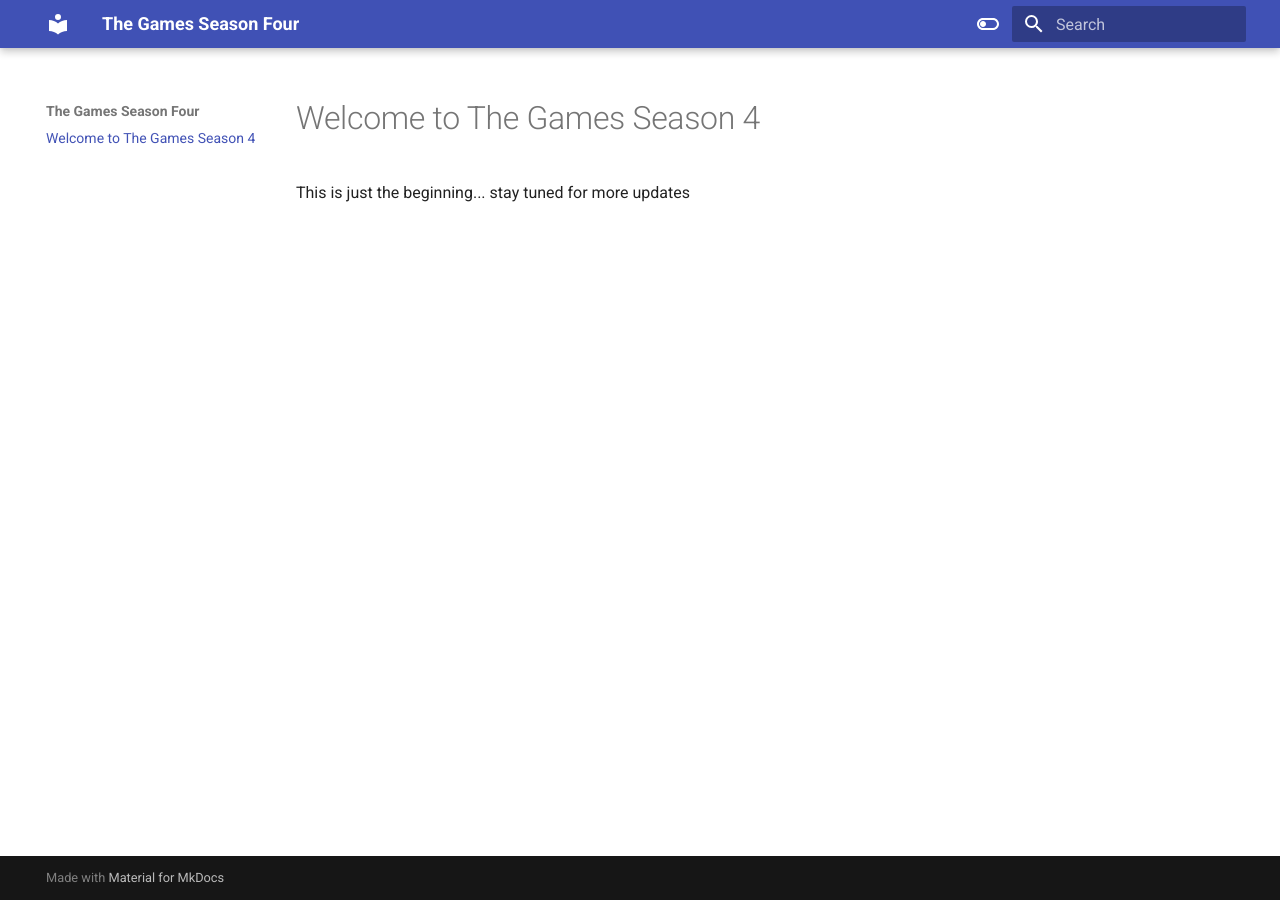
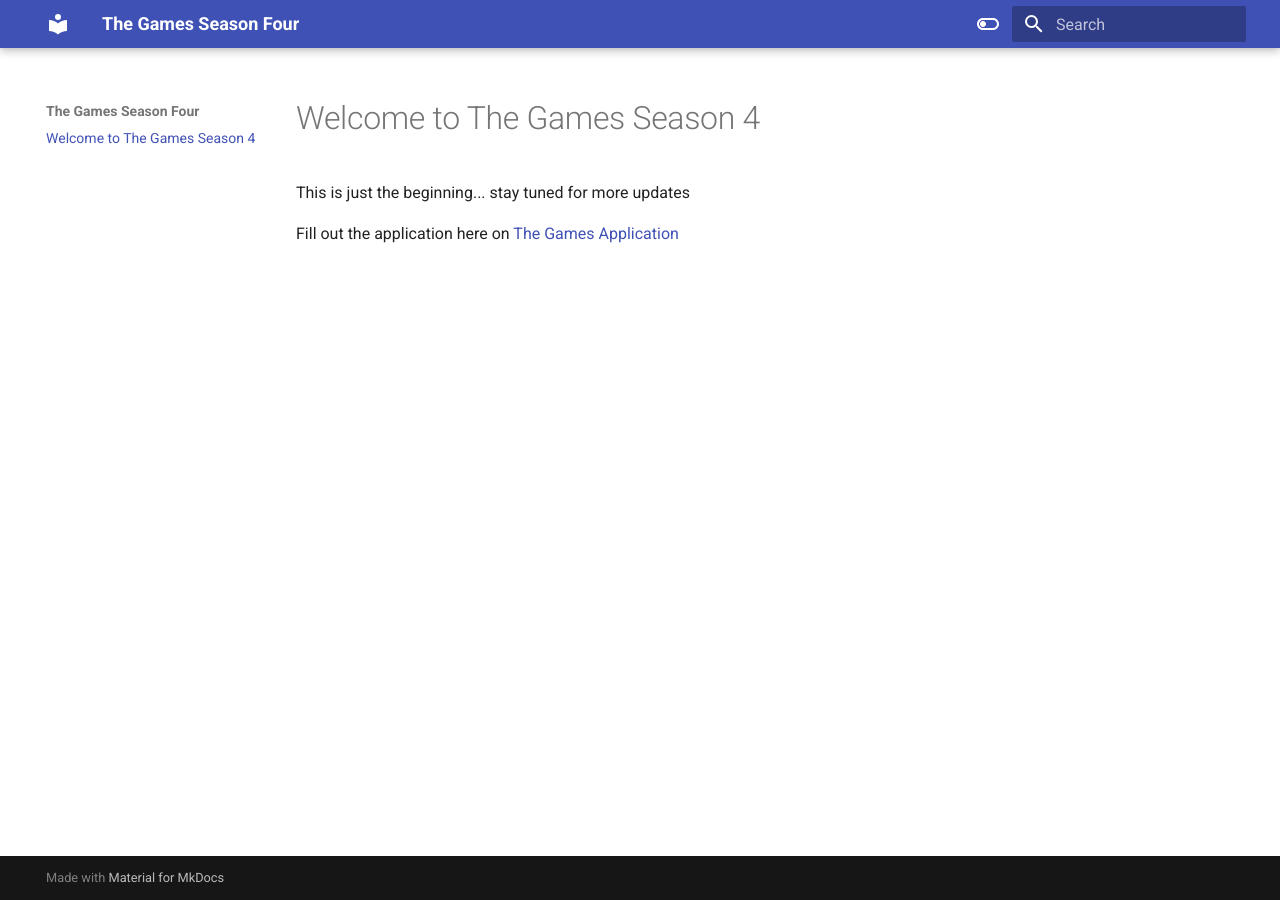
Before and after one commit to thegamesseason4/thegamesseason4.github.io, an MkDocs documentation site: the page built from docs/index.md, in a window 1280 px wide. Built offline with MkDocs 1.6.1 and Material for MkDocs 9.7.7, drawn with Linux system fonts in a browser that asks for light colours.

Commit message:
Added the application form

```diff
--- a/docs/index.md
+++ b/docs/index.md
@@ -1,3 +1,5 @@
 # Welcome to The Games Season 4
 
 This is just the beginning... stay tuned for more updates
+
+Fill out the application here on [The Games Application](https://forms.gle/WKk4NEcAZpLM24HW8)
```
